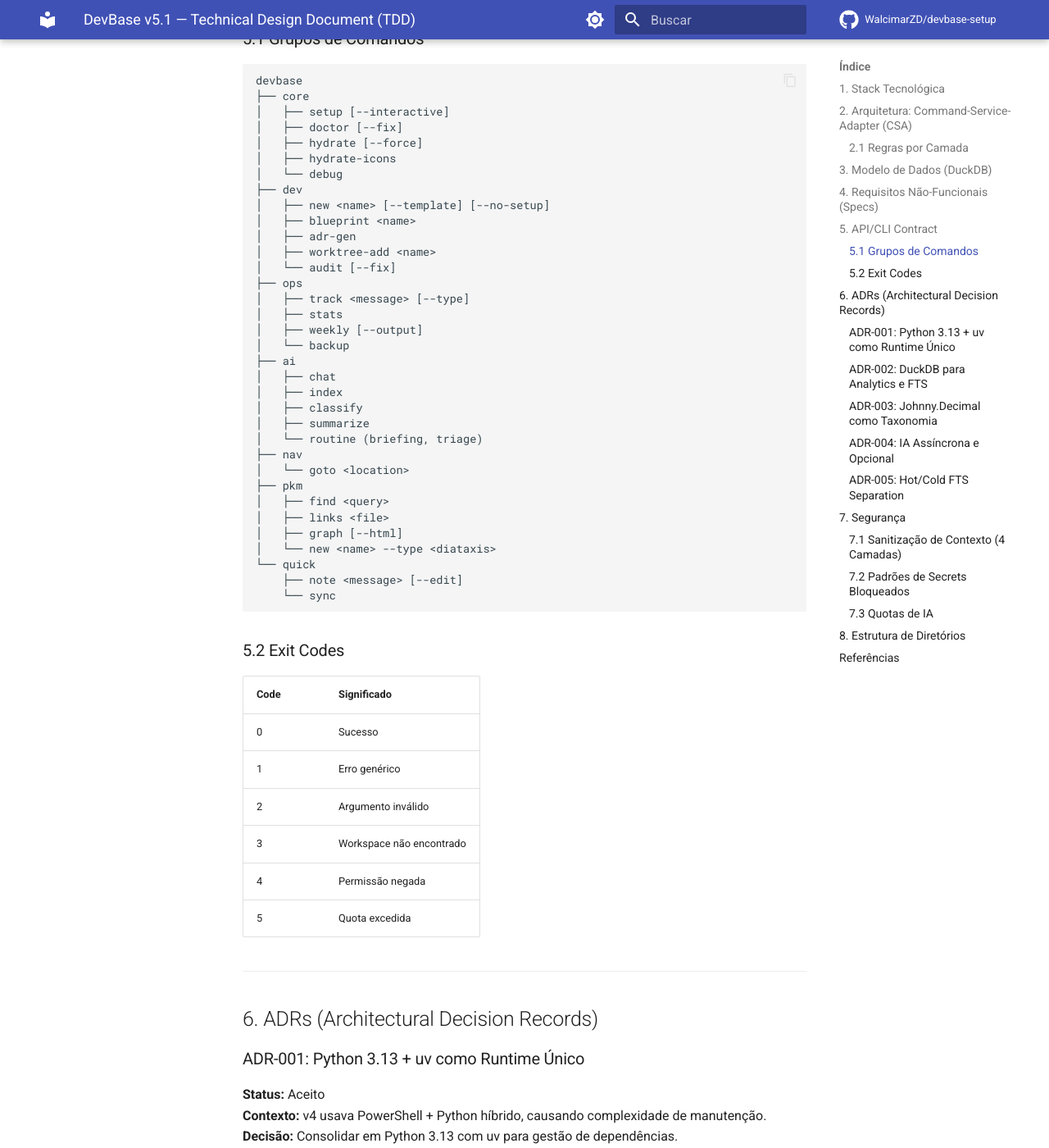
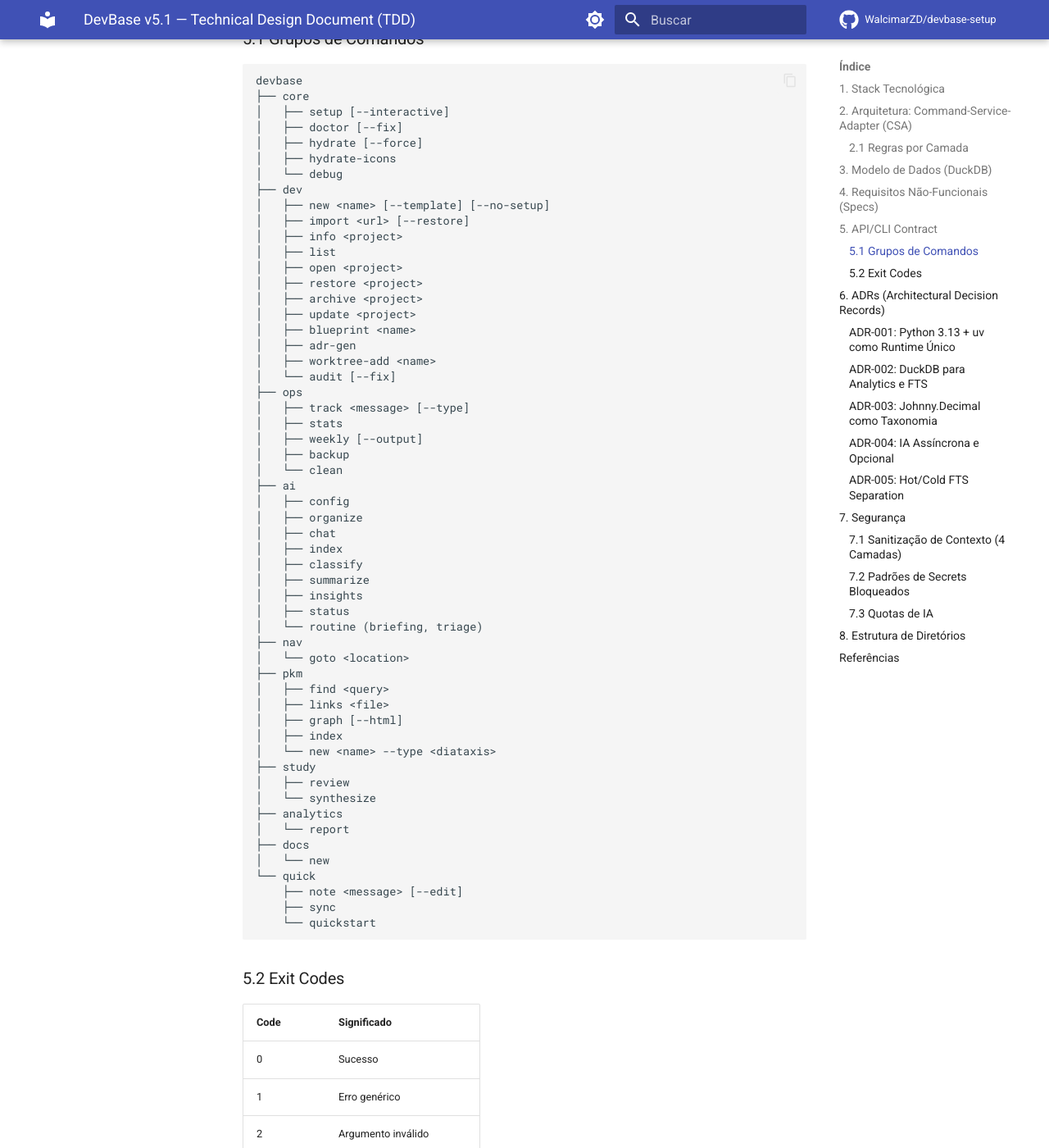
Before and after one commit to WalcimarZD/devbase-setup, an MkDocs documentation site: the page built from docs/TECHNICAL_DESIGN_DOC.md, in a window 1280 px wide and 1400 px high, scrolled down 4029 px. Shown: the whole window at 82% size. Built offline with MkDocs 1.6.1 and Material for MkDocs 9.7.7, drawn with Linux system fonts in a browser that asks for light colours; comment, search, counter and statistics services are not loaded.

Commit message:
docs: synchronize documentation with codebase state
- Update ARCHITECTURE.md with missing tech stack components (networkx, fastembed, groq)
- Update USAGE-GUIDE.md with all available CLI commands found in source
- Update TECHNICAL_DESIGN_DOC.md to match implemented API contract
- Verify DB schema consistency (matches TDD)
- Verify dependencies (matches pyproject.toml)

````diff
--- a/docs/TECHNICAL_DESIGN_DOC.md
+++ b/docs/TECHNICAL_DESIGN_DOC.md
@@ -174,6 +174,13 @@ devbase
 │   └── debug
 ├── dev
 │   ├── new <name> [--template] [--no-setup]
+│   ├── import <url> [--restore]
+│   ├── info <project>
+│   ├── list
+│   ├── open <project>
+│   ├── restore <project>
+│   ├── archive <project>
+│   ├── update <project>
 │   ├── blueprint <name>
 │   ├── adr-gen
 │   ├── worktree-add <name>
@@ -182,12 +189,17 @@ devbase
 │   ├── track <message> [--type]
 │   ├── stats
 │   ├── weekly [--output]
-│   └── backup
+│   ├── backup
+│   └── clean
 ├── ai
+│   ├── config
+│   ├── organize
 │   ├── chat
 │   ├── index
 │   ├── classify
 │   ├── summarize
+│   ├── insights
+│   ├── status
 │   └── routine (briefing, triage)
 ├── nav
 │   └── goto <location>
@@ -195,10 +207,19 @@ devbase
 │   ├── find <query>
 │   ├── links <file>
 │   ├── graph [--html]
+│   ├── index
 │   └── new <name> --type <diataxis>
+├── study
+│   ├── review
+│   └── synthesize
+├── analytics
+│   └── report
+├── docs
+│   └── new
 └── quick
     ├── note <message> [--edit]
-    └── sync
+    ├── sync
+    └── quickstart
 ```
 
 ### 5.2 Exit Codes
````
Also changed, not shown: ARCHITECTURE.md (+3 -0 lines), USAGE-GUIDE.md (+119 -8 lines).
